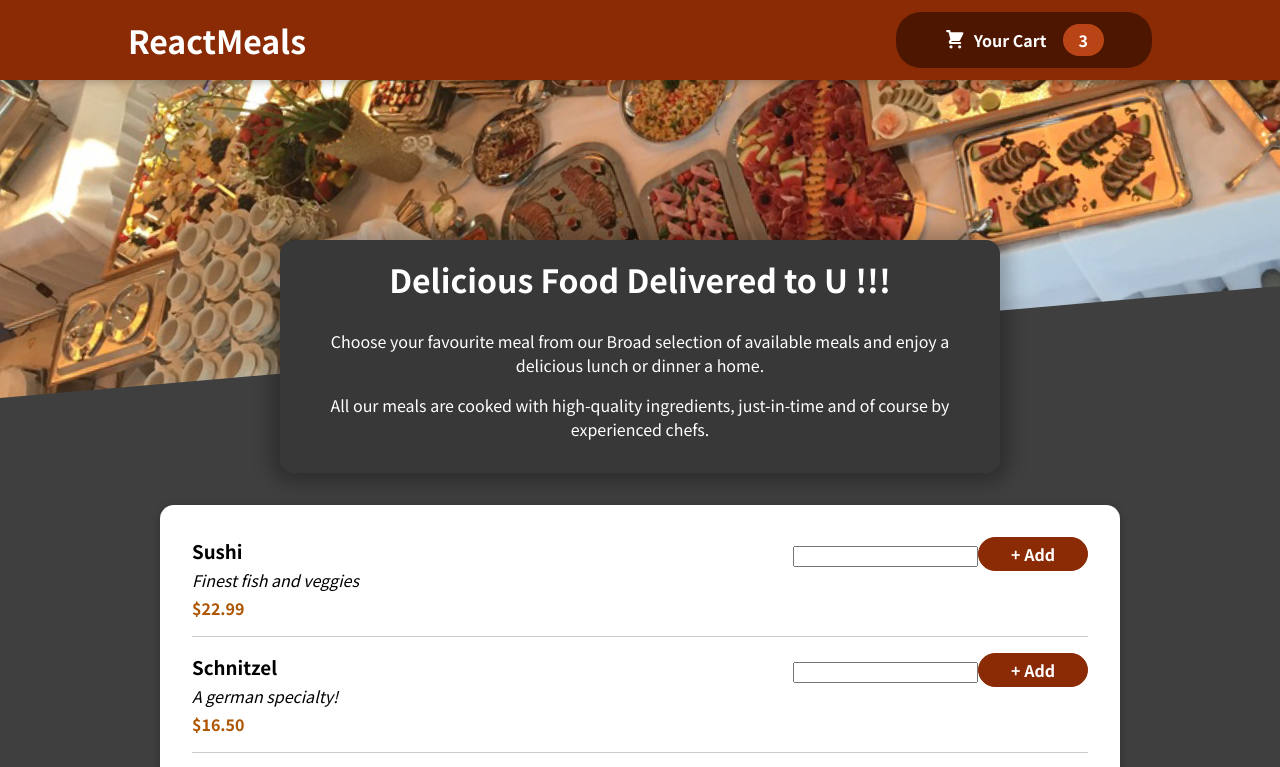
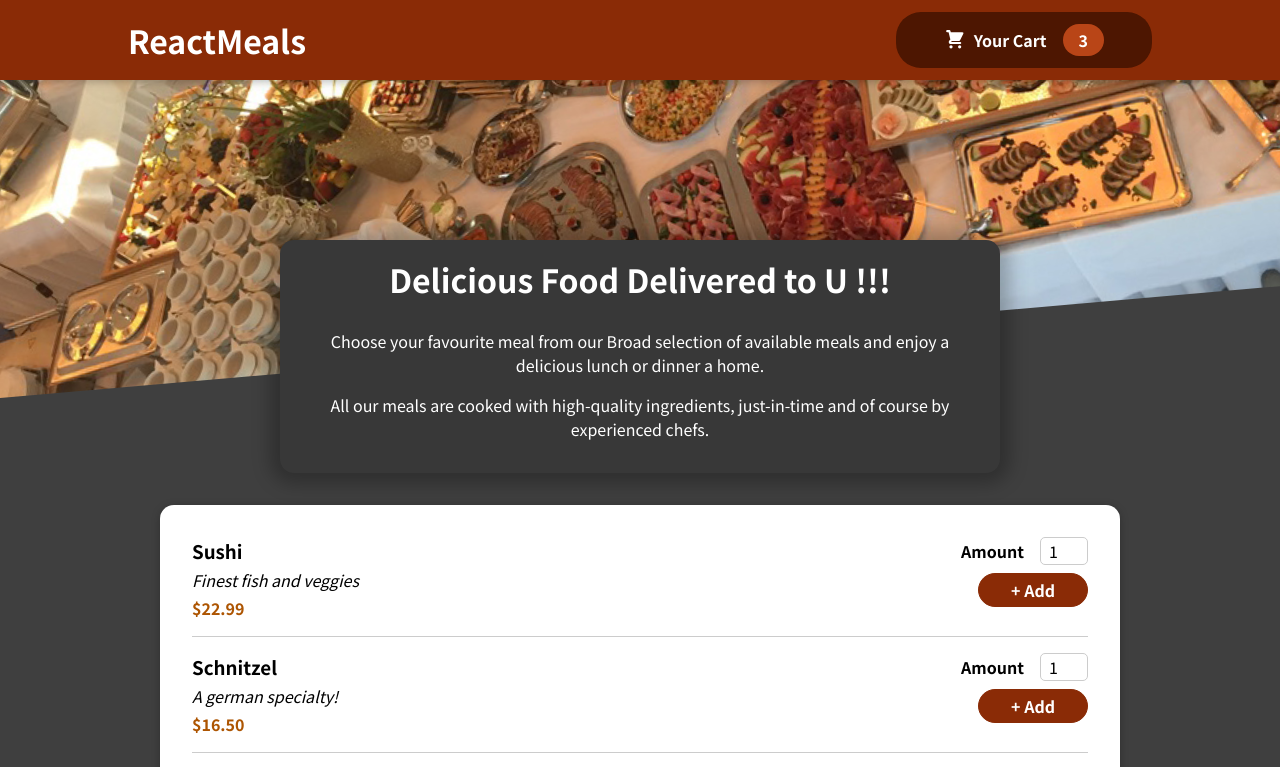
Before and after one commit to Surajkumar1992/React_FoodApp, a React (Create React App) app: page / in a window 1280 px wide. Shown: the top 767 px of the page. Built offline with nearby package versions, Linux system fonts and the light colour scheme.

Commit message:
Added Input Component

```diff
--- a/src/components/Meals/MealItem/MealItemForm.js
+++ b/src/components/Meals/MealItem/MealItemForm.js
@@ -1,11 +1,19 @@
 import React from "react";
+import Input from "../../UI/Input";
 
 import classes from './MealItemForm.module.css';
 
 const MealItemForm = props => {
     return (
         <form className={classes.form}>
-            <input></input>
+            <Input label="Amount" input={{
+                id: 'amount',
+                type: 'number',
+                min: '1',
+                max: '5',
+                step: '1',
+                defaultValue: '1'
+            }}/>
             <button>+ Add</button>
         </form>
     );
--- /dev/null
+++ b/src/components/UI/Input.js
@@ -0,0 +1,14 @@
+import React from "react";
+
+import classes from './Input.module.css'
+
+const Input = props => {
+   return (
+    <div className={classes.input}>
+            <label htmlFor={props.input.id}>{props.label}</label>
+            <input {...props.input} />
+    </div>
+    );
+};
+
+export default Input;
--- /dev/null
+++ b/src/components/UI/Input.module.css
@@ -0,0 +1,18 @@
+.input {
+  display: flex;
+  align-items: center;
+  margin-bottom: 0.5rem;
+}
+
+.input label {
+  font-weight: bold;
+  margin-right: 1rem;
+}
+
+.input input {
+  width: 3rem;
+  border-radius: 5px;
+  border: 1px solid #ccc;
+  font: inherit;
+  padding-left: 0.5rem;
+}
```
